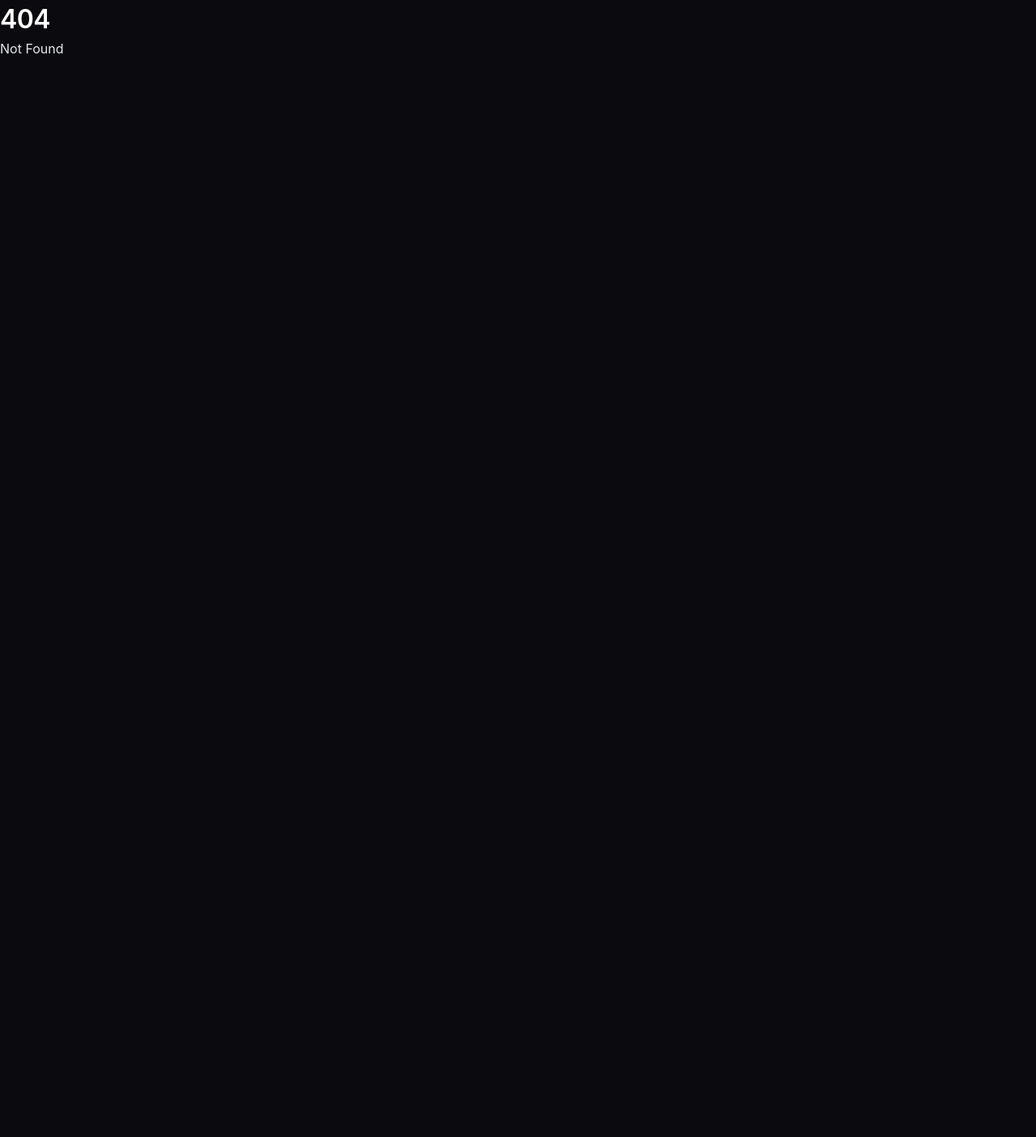
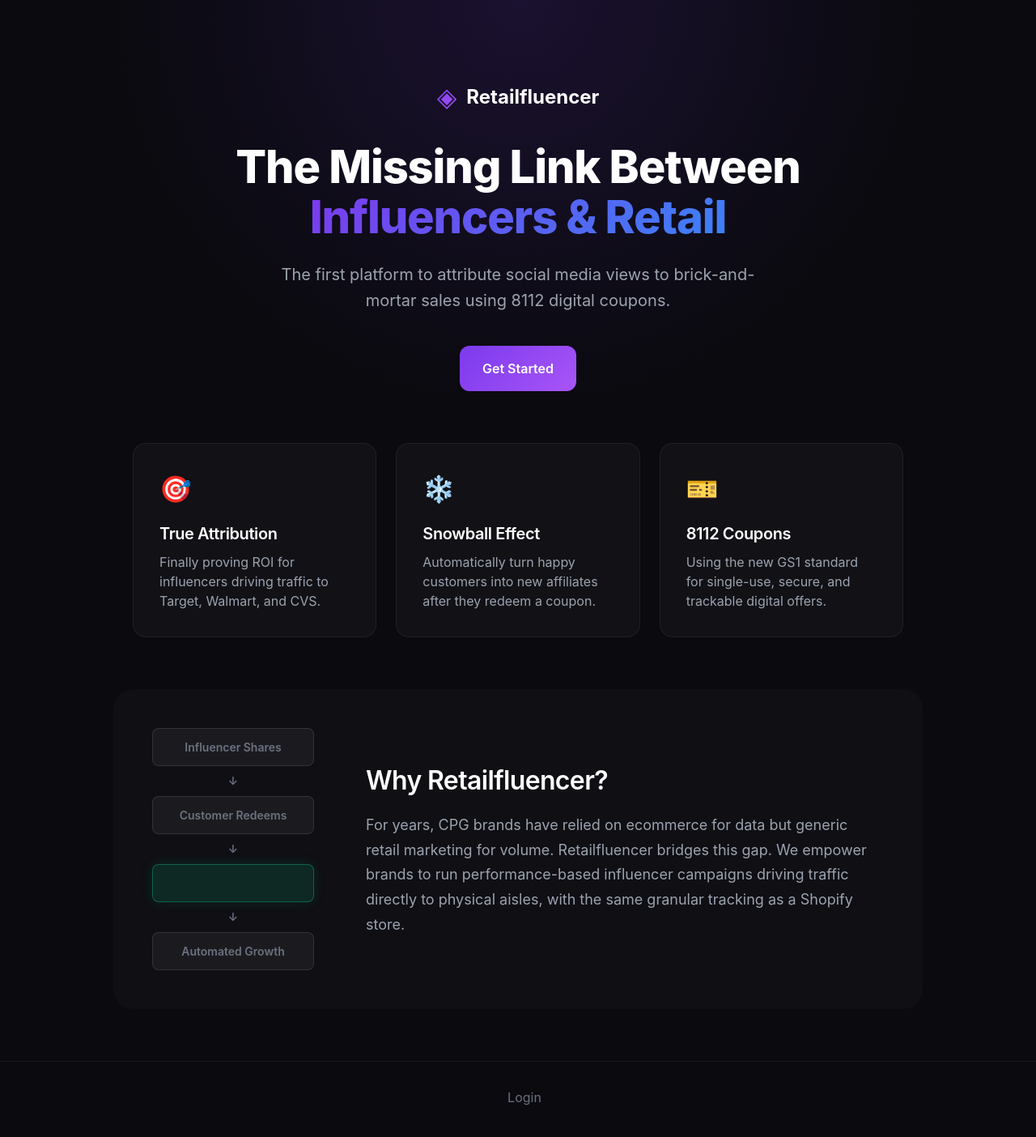
Before and after one commit to kiarashplusplus/Retailfluencer, a SvelteKit app: page /about in a window 1280 px wide. Before the commit this address had no page. Shown: the top 1404 px of the page at 81% size. Before the commit the page ends 800 px from the top, so only its background shows below. Built offline with nearby package versions, Linux system fonts and the light colour scheme.

Commit message:
feat: introduce an about page, update project README, and add navigation links to auth and promo footers with `aria-disabled` attribute to Button.

```diff
--- a/src/lib/components/ui/Button.svelte
+++ b/src/lib/components/ui/Button.svelte
@@ -30,6 +30,7 @@
     class="btn btn--{variant} btn--{size}"
     class:btn--full={fullWidth}
     class:btn--loading={loading}
+    aria-disabled={disabled}
     {...restProps}
   >
     {#if loading}
--- /dev/null
+++ b/src/routes/about/+page.svelte
@@ -0,0 +1,248 @@
+<script lang="ts">
+  import { Button } from '$lib/components/ui';
+</script>
+
+<svelte:head>
+  <title>About | Retailfluencer</title>
+</svelte:head>
+
+<div class="about-page">
+  <div class="hero">
+    <div class="content max-w">
+      <div class="logo">
+        <span class="logo-icon">◈</span>
+        <span class="logo-text">Retailfluencer</span>
+      </div>
+
+      <h1>The Missing Link Between <br/> <span class="highlight">Influencers & Retail</span></h1>
+      <p class="subtitle">
+        The first platform to attribute social media views to brick-and-mortar sales using 8112 digital coupons.
+      </p>
+
+      <div class="cta-row">
+        <Button size="lg" href="/login">Get Started</Button>
+      </div>
+    </div>
+  </div>
+
+  <div class="features-grid max-w">
+    <div class="feature-card">
+      <div class="icon">🎯</div>
+      <h3>True Attribution</h3>
+      <p>Finally proving ROI for influencers driving traffic to Target, Walmart, and CVS.</p>
+    </div>
+    <div class="feature-card">
+      <div class="icon">❄️</div>
+      <h3>Snowball Effect</h3>
+      <p>Automatically turn happy customers into new affiliates after they redeem a coupon.</p>
+    </div>
+    <div class="feature-card">
+      <div class="icon">🎫</div>
+      <h3>8112 Coupons</h3>
+      <p>Using the new GS1 standard for single-use, secure, and trackable digital offers.</p>
+    </div>
+  </div>
+
+  <div class="section max-w">
+    <div class="diagram">
+      <div class="step">Influencer Shares</div>
+      <div class="arrow">↓</div>
+      <div class="step">Customer Redeems</div>
+      <div class="arrow">↓</div>
+      <div class="step highlight">Sale Attributed</div>
+      <div class="arrow">↓</div>
+      <div class="step">Automated Growth</div>
+    </div>
+
+    <div class="text-block">
+      <h2>Why Retailfluencer?</h2>
+      <p>
+        For years, CPG brands have relied on ecommerce for data but generic retail marketing for volume.
+        Retailfluencer bridges this gap. We empower brands to run performance-based influencer campaigns
+        driving traffic directly to physical aisles, with the same granular tracking as a Shopify store.
+      </p>
+    </div>
+  </div>
+
+  <footer class="footer">
+    <a href="/login">Login</a>
+  </footer>
+</div>
+
+<style>
+  .about-page {
+    min-height: 100vh;
+    background: #0a0a0f;
+    color: #fff;
+    padding-bottom: 4rem;
+  }
+
+  .max-w {
+    max-width: 1000px;
+    margin: 0 auto;
+    padding: 0 1.5rem;
+  }
+
+  .hero {
+    padding: 6rem 0 4rem;
+    text-align: center;
+    background: radial-gradient(circle at 50% 0%, rgba(124, 58, 237, 0.15) 0%, transparent 60%);
+  }
+
+  .logo {
+    display: inline-flex;
+    align-items: center;
+    gap: 0.75rem;
+    margin-bottom: 2rem;
+  }
+
+  .logo-icon {
+    font-size: 2rem;
+    background: linear-gradient(135deg, #7c3aed, #a855f7);
+    -webkit-background-clip: text;
+    -webkit-text-fill-color: transparent;
+  }
+
+  .logo-text {
+    font-size: 1.5rem;
+    font-weight: 700;
+  }
+
+  h1 {
+    font-size: 3.5rem;
+    font-weight: 800;
+    line-height: 1.1;
+    margin-bottom: 1.5rem;
+    letter-spacing: -0.02em;
+  }
+
+  .highlight {
+    background: linear-gradient(135deg, #7c3aed, #3b82f6);
+    -webkit-background-clip: text;
+    -webkit-text-fill-color: transparent;
+  }
+
+  .subtitle {
+    font-size: 1.25rem;
+    color: #9ca3af;
+    max-width: 600px;
+    margin: 0 auto 2.5rem;
+    line-height: 1.6;
+  }
+
+  .features-grid {
+    display: grid;
+    grid-template-columns: repeat(auto-fit, minmax(300px, 1fr));
+    gap: 1.5rem;
+    margin-bottom: 4rem;
+  }
+
+  .feature-card {
+    background: rgba(255, 255, 255, 0.03);
+    border: 1px solid rgba(255, 255, 255, 0.06);
+    padding: 2rem;
+    border-radius: 1rem;
+    transition: transform 0.2s;
+  }
+
+  .feature-card:hover {
+    transform: translateY(-4px);
+    background: rgba(255, 255, 255, 0.05);
+  }
+
+  .feature-card .icon {
+    font-size: 2rem;
+    margin-bottom: 1rem;
+  }
+
+  .feature-card h3 {
+    font-size: 1.25rem;
+    margin-bottom: 0.5rem;
+    color: #fff;
+  }
+
+  .feature-card p {
+    color: #9ca3af;
+    line-height: 1.5;
+  }
+
+  .section {
+    display: flex;
+    gap: 4rem;
+    align-items: center;
+    background: rgba(255, 255, 255, 0.02);
+    border-radius: 1.5rem;
+    padding: 3rem;
+  }
+
+  .diagram {
+    display: flex;
+    flex-direction: column;
+    align-items: center;
+    gap: 0.5rem;
+    font-size: 0.875rem;
+    font-weight: 600;
+    color: #6b7280;
+    min-width: 200px;
+  }
+
+  .step {
+    padding: 0.75rem 1.25rem;
+    background: rgba(255, 255, 255, 0.05);
+    border-radius: 0.5rem;
+    width: 100%;
+    text-align: center;
+    border: 1px solid rgba(255, 255, 255, 0.1);
+  }
+
+  .step.highlight {
+    background: rgba(16, 185, 129, 0.15);
+    border-color: rgba(16, 185, 129, 0.4);
+    color: #34d399; /* Emerald 400 - brighter */
+    box-shadow: 0 0 15px rgba(16, 185, 129, 0.15);
+  }
+
+  .text-block {
+    flex: 1;
+  }
+
+  .text-block h2 {
+    font-size: 2rem;
+    margin-bottom: 1rem;
+  }
+
+  .text-block p {
+    color: #9ca3af;
+    line-height: 1.7;
+    font-size: 1.125rem;
+  }
+
+  .footer {
+    margin-top: 4rem;
+    text-align: center;
+    padding-top: 2rem;
+    border-top: 1px solid rgba(255, 255, 255, 0.06);
+    color: #4b5563;
+  }
+
+  .footer a {
+    color: #6b7280;
+    margin-left: 1rem;
+    text-decoration: none;
+    transition: color 0.2s;
+  }
+
+  .footer a:hover {
+    color: #fff;
+  }
+
+  @media (max-width: 768px) {
+    .section {
+      flex-direction: column;
+      text-align: center;
+      gap: 2rem;
+    }
+
+    h1 { font-size: 2.5rem; }
+  }
+</style>
```
Also changed, not shown: src/routes/(auth)/login/+page.svelte (+31 -0 lines), src/routes/promo/+page.svelte (+22 -0 lines), 1 other file (tests, documents, lock files or other folders).
